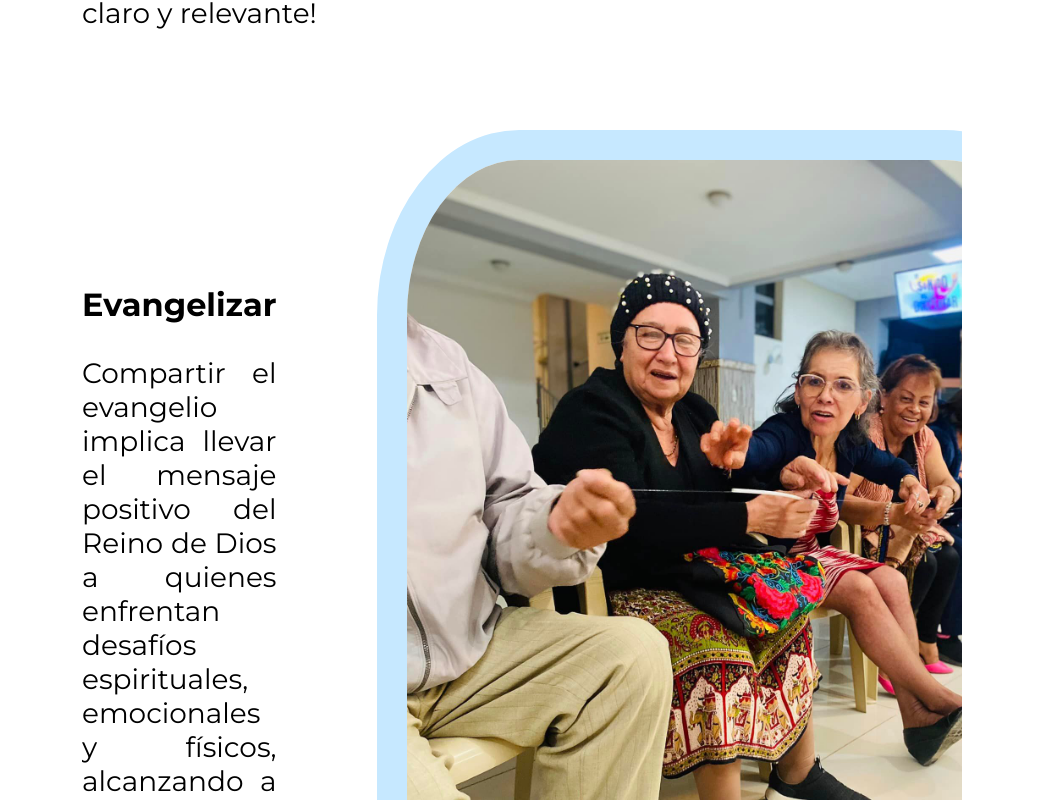
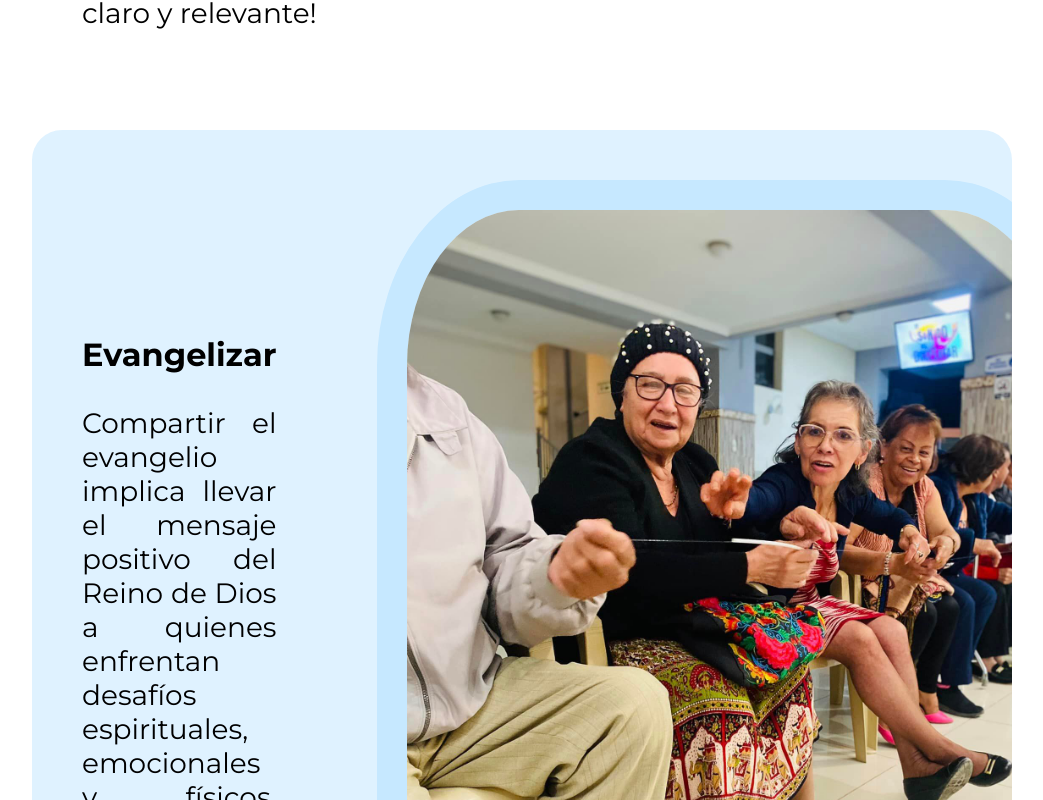
Before and after one commit to CarlosMayaDev/manantiales, a React (Create React App) app: page /conocenos in a window 1280 px wide. Shown: the part 2520-3320 px from the top of the page, without its empty margins (118-1161 px from the left). Built offline with nearby package versions, Linux system fonts and the light colour scheme.

Commit message:
Conocenos

```diff
--- a/src/views/Conocenos.module.css
+++ b/src/views/Conocenos.module.css
@@ -72,10 +72,13 @@
     display: flex;
     align-items: center;
     gap: 100px;
+    border-radius: 30px;
     margin-top: 100px;
     margin-bottom: 100px;
-    margin-right: 200px;
-    margin-left: 200px;
+    margin-right: 150px;
+    margin-left: 150px;
+    background-color: #c6e8ff90;
+    padding: 50px;
 }
 
 .evangelizarContainer {
--- a/src/views/Ministerios.jsx
+++ b/src/views/Ministerios.jsx
@@ -5,7 +5,7 @@ import imagenEvangelizar from "../assets/97NmG-uEEaeP42qtLSrGid8gB972nlIc9BufKXi
 import imagenAdoracion from "../assets/ADORACION1.jpeg";
 import imagenStaff from "../assets/STAFF2.png";
 import imagenMultimedia from "../assets/MULTIMEDIA3.jpg";
-
+import imagenCollage from "../assets/MinisteriosCollage.png";
 
 const Ministerios = () => {
     return (
@@ -13,12 +13,12 @@ const Ministerios = () => {
             <div className={styles.imageContainer}>
                 <h1 className={styles.h1}>MINISTERIOS</h1>
                 <h2 className={styles.h2}>Descubre los diversos ministerios que forman parte de nuestra comunidad. Cada uno tiene como objetivo fortalecer la fe, crecimiento espiritual y contribuir al bienestar de todos. <br />¡Únete y participa!
-</h2>
-            </div>
-            <div className={styles.empoderandoContainer}>
-                <h5 className={styles.h5}>Cada uno según el don que ha recibido, minístrelo a los otros, como buenos administradores de la multiforme gracia de Dios. <br />1 Pedro 4:10</h5>
+                </h2>
             </div>
 
+            <div className={styles.collageContainer}>
+                <img src={imagenCollage} alt=""className={styles.collageImage}/>
+            </div>
             <div className={styles.ministeriosContainer}>
                  <h1 className={styles.h7}>Ministerio Infantil – Conquistadores del Reino</h1>
                 <p className={styles.p}>
@@ -32,7 +32,6 @@ const Ministerios = () => {
                 </div>
                 <img src={imagenInfantil} alt="FotoInfantil" />
             </div>
-
 
             <div className={styles.ministeriosContainer}>
                  <h1 className={styles.h7}>Eje adolescentes – ManantialEs Familia</h1>
@@ -60,11 +59,14 @@ const Ministerios = () => {
                 <div>
                     <h3 className={styles.h3}>Que buscamos?</h3>
                     <p className={styles.p}>Buscamos que cada persona que se une a IDENTIDAD WORSHIP pueda experimentar una profunda conexión espiritual a través de la música. <br />Queremos que reconozcan la importancia de Jesús como Redentor y se sumerjan en la adoración, llevando el mensaje de salvación y amor a través de cada acorde y melodía.
-</p>
+                    </p>
                 </div>
                 <img src={imagenAdoracion} alt="FotoAdoracion" />
             </div>
 
+            <div className={styles.empoderandoContainer}>
+                <h5 className={styles.h5}>Cada uno según el don que ha recibido, minístrelo a los otros, como buenos administradores de la multiforme gracia de Dios. <br />1 Pedro 4:10</h5>
+            </div>
 
             <div className={styles.ministeriosContainer}>
                  <h1 className={styles.h7}>STAFF (Diaconado)</h1>
```
Also changed, not shown: src/assets/MULTIMEDIA3.jpg, 1 other file (tests, documents, lock files or other folders).
